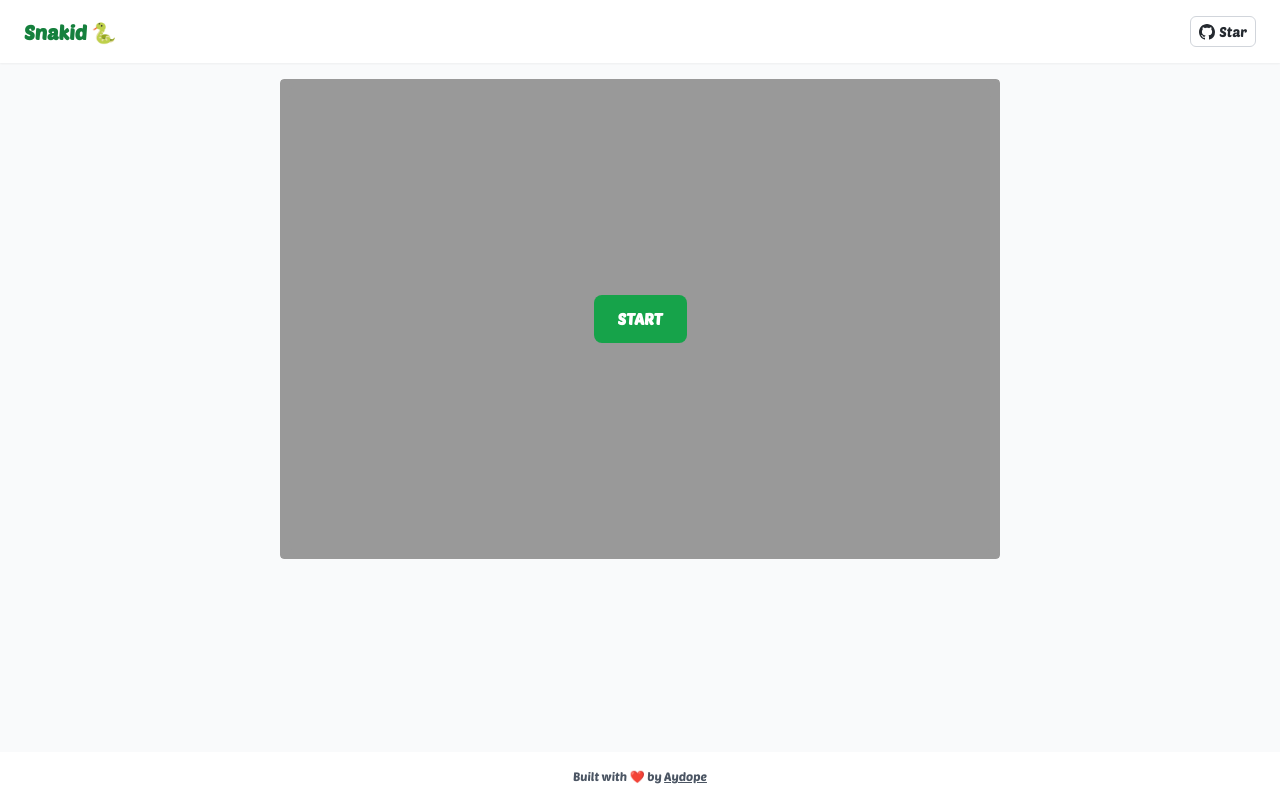
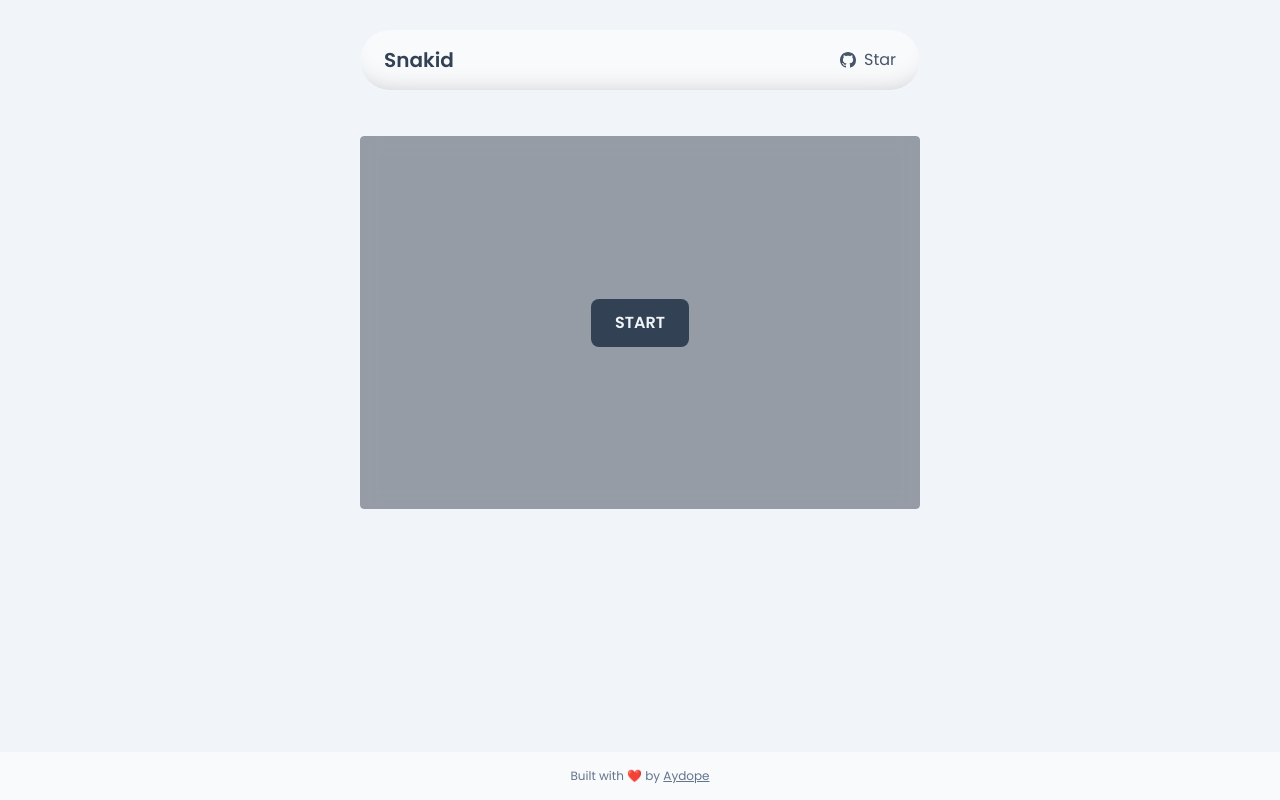
Before and after one commit to aydope/snakid, a plain HTML site: page index.html in a window 1280 px wide. Drawn offline with nearby package versions, Linux system fonts and the light colour scheme.

Commit message:
style: redesign the game

```diff
--- a/index.html
+++ b/index.html
@@ -1,63 +1,37 @@
 <!DOCTYPE html>
 <html lang="en-US" dir="ltr">
+
 <head>
-    <title>Snakid - Classic Snake Game</title>
+  <title>Snakid</title>
   <meta charset="UTF-8" />
   <meta name="viewport" content="width=device-width, initial-scale=1.0" />
-    <link
-      rel="apple-touch-icon"
-      sizes="180x180"
-      href="src/assets/favicon/apple-touch-icon.png"
-    />
-    <link
-      rel="icon"
-      type="image/png"
-      sizes="32x32"
-      href="src/assets/favicon/favicon-32x32.png"
-    />
-    <link
-      rel="icon"
-      type="image/png"
-      sizes="16x16"
-      href="src/assets/favicon/favicon-16x16.png"
-    />
-    <link
-      rel="stylesheet"
-      href="https://cdnjs.cloudflare.com/ajax/libs/normalize/8.0.1/normalize.min.css"
+  <link rel="apple-touch-icon" sizes="180x180" href="src/assets/favicon/apple-touch-icon.png" />
+  <link rel="icon" type="image/png" sizes="32x32" href="src/assets/favicon/favicon-32x32.png" />
+  <link rel="icon" type="image/png" sizes="16x16" href="src/assets/favicon/favicon-16x16.png" />
+  <link rel="stylesheet" href="https://cdnjs.cloudflare.com/ajax/libs/normalize/8.0.1/normalize.min.css"
     integrity="sha512-NhSC1YmyruXifcj/KFRWoC561YpHpc5Jtzgvbuzx5VozKpWvQ+4nXhPdFgmx8xqexRcpAglTj9sIBWINXa8x5w=="
-      crossorigin="anonymous"
-    />
-    <link
-      rel="stylesheet"
-      href="https://cdn.jsdelivr.net/npm/reset-css@5.0.2/reset.min.css"
-    />
-    <link
-      href="https://cdnjs.cloudflare.com/ajax/libs/font-awesome/6.0.0-beta3/css/all.min.css"
-      rel="stylesheet"
-    />
+    crossorigin="anonymous" />
+  <link rel="stylesheet" href="https://cdn.jsdelivr.net/npm/reset-css@5.0.2/reset.min.css" />
+  <link href="https://cdnjs.cloudflare.com/ajax/libs/font-awesome/6.0.0-beta3/css/all.min.css" rel="stylesheet" />
   <link rel="stylesheet" href="src/style.css" />
   <script src="https://cdn.tailwindcss.com"></script>
 </head>
 
-  <body class="bg-gray-50 text-gray-900 font-sans min-h-screen flex flex-col">
+<body class="bg-slate-100 text-slate-800 font-sans min-h-screen flex flex-col">
   <div class="loader">
     <div class="spinner"></div>
   </div>
+
   <!-- Header -->
   <header
-      class="w-full py-4 px-6 border-b border-gray-200 bg-white shadow-sm flex items-center justify-between"
-    >
-      <h1 class="text-xl font-bold logo-text text-green-700">
-        <a href="/">Snakid 🐍</a>
+    class="mt-[30px] mb-[30px] mx-auto w-[560px] py-4 px-6 border border-slate-200 bg-slate-50 flex items-center justify-between rounded-[40px] [clip-path:inset(0_round_40px)]">
+    <h1 class="text-xl font-semibold text-slate-700">
+      <a href="/" class="hover:text-slate-900 transition">Snakid</a>
     </h1>
-      <a
-        href="https://github.com/aydope/snakid"
-        target="_blank"
-        class="github-btn"
-      >
-        <svg viewBox="0 0 16 16" version="1.1" aria-hidden="true">
-          <path
-            d="M8 0C3.58 0 0 3.58 0 8c0 3.54 2.29 6.53 5.47 7.59.4.07.55-.17.55-.38
+    <a href="https://github.com/aydope/snakid" target="_blank"
+      class="flex items-center gap-2 text-slate-600 hover:text-slate-800 transition">
+      <svg viewBox="0 0 16 16" version="1.1" aria-hidden="true" class="w-4 h-4 fill-current">
+        <path d="M8 0C3.58 0 0 3.58 0 8c0 3.54 2.29 6.53 5.47 7.59.4.07.55-.17.55-.38
             0-.19-.01-.82-.01-1.49-2.01.37-2.53-.49-2.69-.94-.09-.23-.48-.94-.82-1.13
             -.28-.15-.68-.52-.01-.53.63-.01 1.08.58 1.23.82.72 1.21
             1.87.87 2.33.66.07-.52.28-.87.51-1.07-1.78-.2-3.64-.89-3.64-3.95
@@ -67,103 +41,54 @@
             1.91.08 2.11.51.56.82 1.27.82 2.15 0 3.07-1.87
             3.75-3.65 3.95.29.25.54.73.54 1.48 0
             1.07-.01 1.93-.01 2.19 0 .21.15.46.55.38A8
-            8 0 0 0 16 8c0-4.42-3.58-8-8-8z"
-          ></path>
+            8 0 0 0 16 8c0-4.42-3.58-8-8-8z"></path>
       </svg>
       Star
     </a>
   </header>
 
   <!-- Main -->
-    <main
-      class="flex-grow flex flex-col items-center w-11/12 max-w-3xl mx-auto py-4 overflow-hidden"
-    >
-      <div
-        id="gameContainer"
-        class="relative w-full max-w-[720px] bg-white border border-gray-300 rounded overflow-hidden"
-      >
-        <canvas
-          id="gameCanvas"
-          width="720"
-          height="480"
-          class="block w-full h-auto"
-        ></canvas>
+  <main class="flex-grow flex flex-col items-center w-11/12 max-w-3xl mx-auto py-4 overflow-hidden">
+    <div id="gameContainer"
+      class="relative w-full max-w-[560px] bg-slate-50 border border-slate-300 rounded overflow-hidden">
+      <canvas id="gameCanvas" width="720" height="480" class="block w-full h-auto bg-slate-100"></canvas>
 
       <!-- Overlay -->
-        <div
-          id="overlay"
-          class="absolute inset-0 flex flex-col items-center justify-center bg-black/40 backdrop-blur-md text-white"
-        >
-          <button
-            id="startBtn"
-            onclick="startGame()"
-            class="px-6 py-3 bg-green-600 rounded-lg font-bold hover:bg-green-700 transition"
-          >
+      <div id="overlay"
+        class="absolute inset-0 flex flex-col items-center justify-center bg-slate-900/40 backdrop-blur text-slate-100">
+        <button id="startBtn" onclick="startGame()"
+          class="px-6 py-3 bg-slate-700 text-slate-100 rounded-lg font-semibold hover:bg-slate-800 transition">
           START
         </button>
       </div>
 
       <!-- Controls -->
       <div id="gameControls" class="absolute top-2 left-2 hidden space-x-2">
-          <button
-            onclick="stopGame()"
-            class="px-3 py-1 bg-red-600 text-white text-xs rounded hover:bg-red-700"
-          >
+        <button onclick="stopGame()"
+          class="px-3 py-1 bg-slate-600 text-slate-100 text-xs rounded hover:bg-slate-700 transition">
           STOP
         </button>
-          <button
-            id="exitFullscreenBtn"
-            class="px-3 py-1 bg-gray-800 text-white text-xs rounded hover:bg-gray-900 hidden"
-          >
+        <button id="exitFullscreenBtn"
+          class="px-3 py-1 bg-slate-500 text-slate-100 text-xs rounded hover:bg-slate-600 transition hidden">
           Exit
-          </button>
-          <button
-            onclick="toggleInstructions(true)"
-            class="px-3 py-1 bg-blue-600 text-white text-xs rounded hover:bg-blue-700"
-          >
-            Help
         </button>
       </div>
     </div>
   </main>
 
-    <!-- Instructions Popup -->
-    <div
-      id="instructionsPopup"
-      class="fixed inset-0 bg-black/50 flex items-center justify-center hidden"
-    >
-      <div class="bg-white rounded-lg p-6 max-w-sm w-full text-center">
-        <h2 class="text-lg font-bold mb-3">Game Instructions</h2>
-        <p class="text-sm leading-relaxed mb-4">
-          Use the arrow keys on your keyboard to move the snake. Each apple 🍎
-          you eat makes the snake longer and increases your score! Be careful
-          not to hit the walls or yourself.
-        </p>
-        <button
-          onclick="toggleInstructions(false)"
-          class="px-4 py-2 bg-gray-700 text-white rounded hover:bg-gray-800"
-        >
-          Close
-        </button>
-      </div>
-    </div>
-
   <!-- Footer -->
-    <footer
-      class="w-full py-4 px-6 border-t border-gray-200 text-xs text-gray-600 text-center bg-white"
-    >
+  <footer class="w-full py-4 px-6 border-t border-slate-200 text-xs text-slate-500 text-center bg-slate-50">
     Built with ❤️ by
-      <a
-        href="https://github.com/aydope/snakid"
-        class="underline hover:text-black"
-        >Aydope</a
-      >
+    <a href="https://github.com/aydope/snakid" class="underline hover:text-slate-700 transition">Aydope</a>
   </footer>
 
   <!-- Scripts -->
   <script type="text/javascript" src="src/main.js"></script>
   <noscript>
-      <p class="text-center text-red-600 mt-4">Oops! JavaScript is disabled.</p>
+    <p class="text-center text-slate-600 mt-4">
+      Oops! JavaScript is disabled.
+    </p>
   </noscript>
 </body>
+
 </html>
--- a/src/style.css
+++ b/src/style.css
@@ -1,3 +1,5 @@
+@import url("https://fonts.googleapis.com/css2?family=Poppins:ital,wght@0,100;0,200;0,300;0,400;0,500;0,600;0,700;0,800;0,900;1,100;1,200;1,300;1,400;1,500;1,600;1,700;1,800;1,900&display=swap");
+
 :root {
   --primary-color: #474bff;
   --secondary-color: #fbfbfb;
@@ -6,7 +8,7 @@
 * {
   scroll-behavior: smooth;
   box-sizing: border-box;
-  font-family: PoetsenOne, Kalameh !important;
+  font-family: Poppins !important;
   scrollbar-color: var(--primary-color) transparent;
 }
 
@@ -26,6 +28,10 @@
 
 body.active .loader {
   display: none;
+}
+
+header {
+  box-shadow: rgba(0, 0, 0, 0.35) 0px -20px 30px -30px inset;
 }
 
 .loader {
```
Lines whose indentation alone changed are shown as unchanged.
